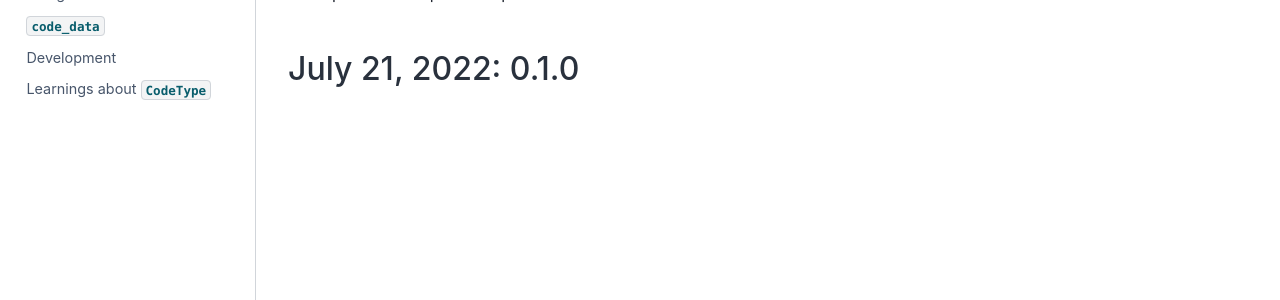
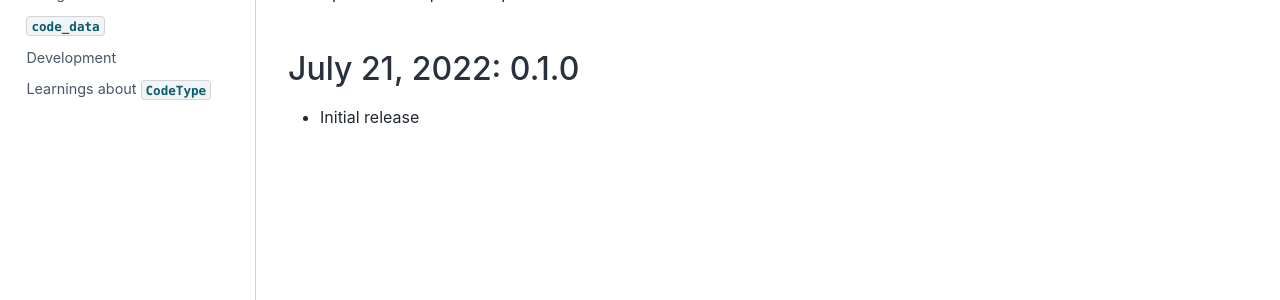
Before and after one commit to metadsl/python-code-data, a Jupyter Book: the page built from docs/CHANGELOG.md, in a window 1280 px wide. Shown: the part 292-592 px from the top of the page. Built offline with Jupyter Book 1.0.4 settings and Sphinx 7.4.7 and the Sphinx Book theme 1.1.4, drawn with Linux system fonts in a browser that asks for light colours; pages that are not in the unit, such as notebooks, are missing from menus.

Commit message:
Fix first changelog entry

```diff
--- a/docs/CHANGELOG.md
+++ b/docs/CHANGELOG.md
@@ -5,3 +5,4 @@
 - Update development dependencies
 
 ## July 21, 2022: 0.1.0
+- Initial release
```
